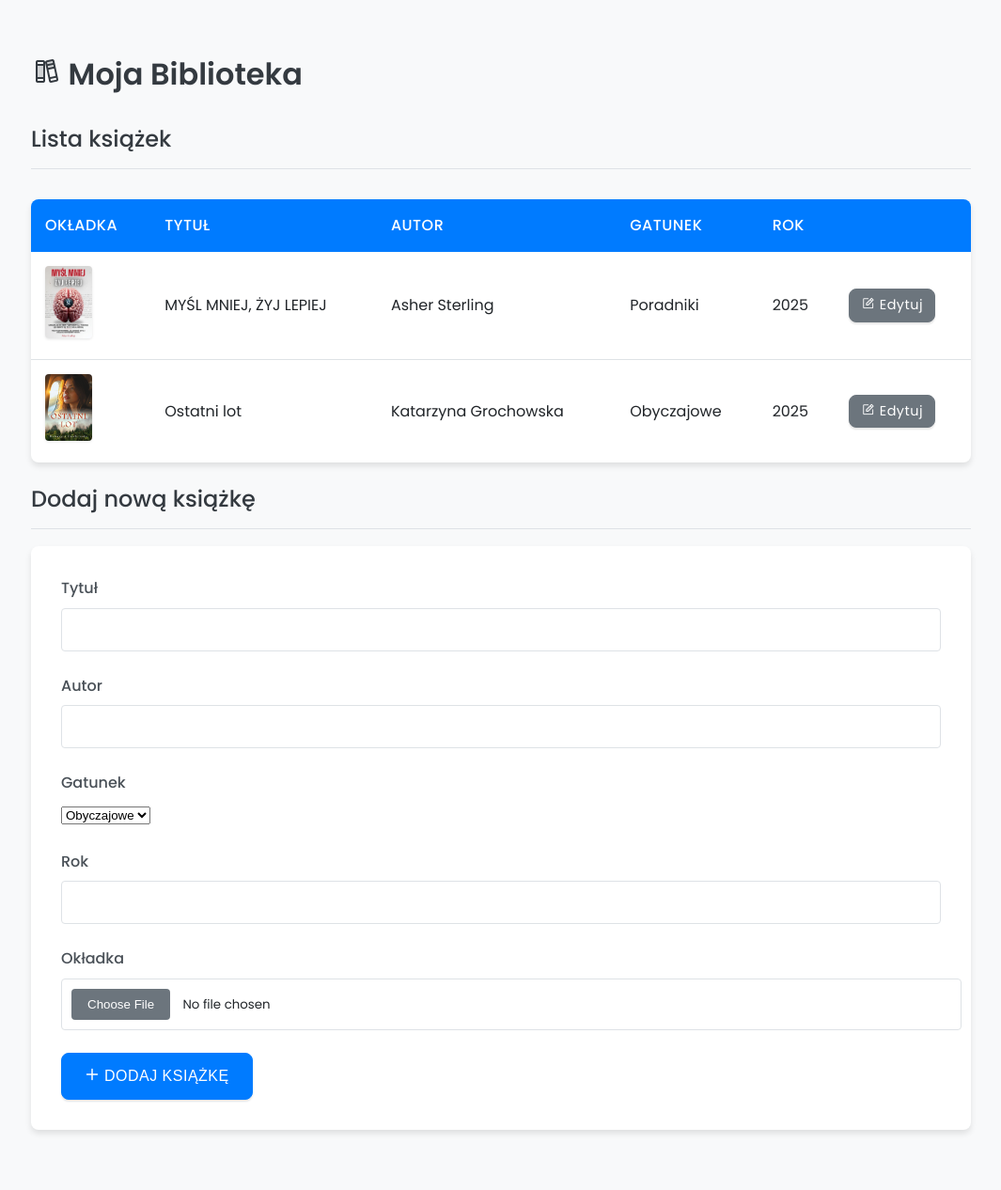
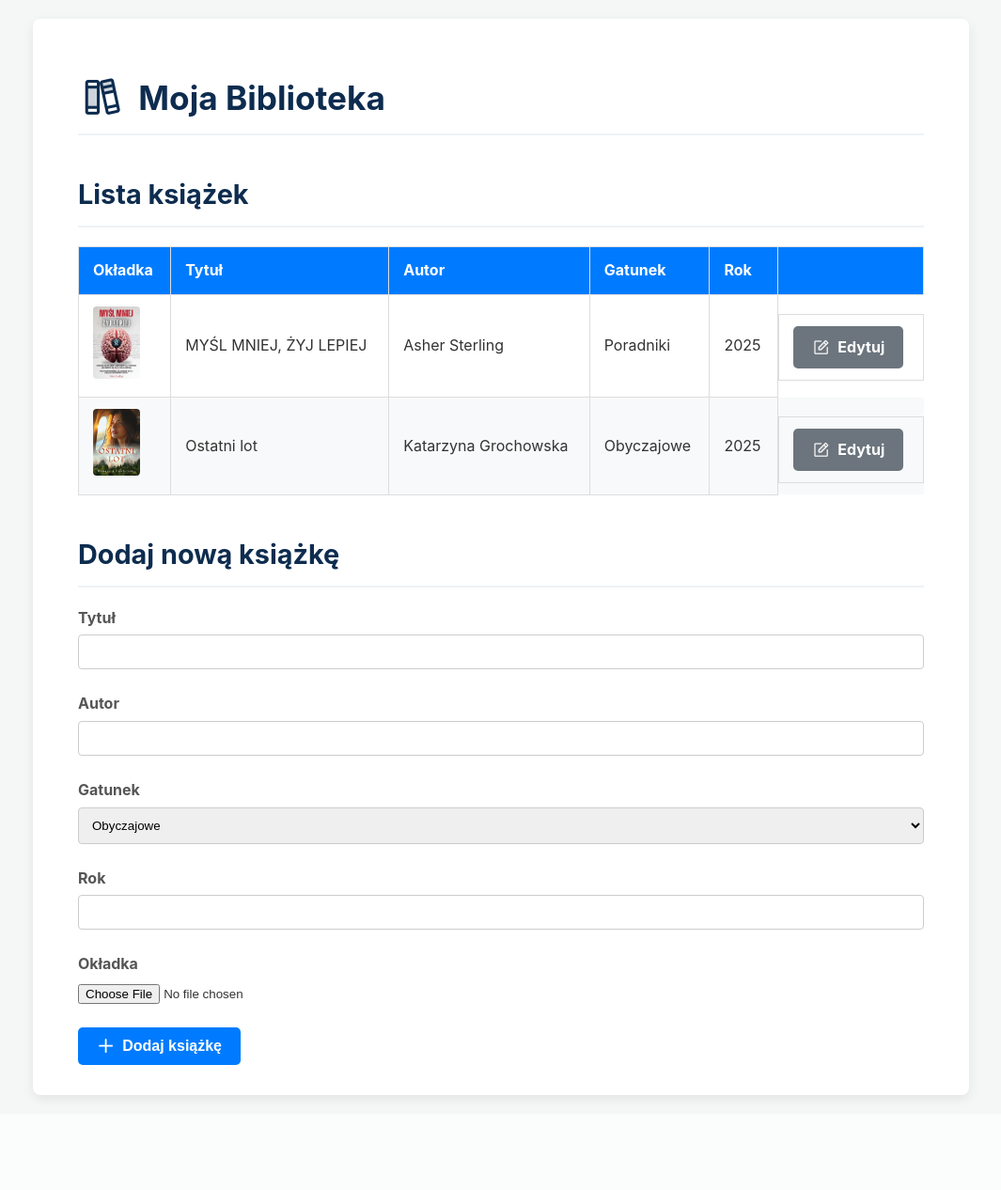
Before and after one commit to MarcinSachs/kodilla_biblioteka_wtf, a Flask app: page /library/ in a window 1280 px wide. Shown: the whole page at 94% size, without its empty margins (107-1172 px from the left). After the commit the page ends 1185 px from the top, so only its background shows below. Run offline with Flask 3, Linux system fonts and the light colour scheme; some libraries are stand-ins or nearby versions.

Commit message:
Style fixed

```diff
--- a/books.json
+++ b/books.json
@@ -1 +1 @@
-[{"title": "MYŚL MNIEJ, ŻYJ LEPIEJ", "author": "Asher Sterling", "genre": "Poradniki", "year": 2025, "cover": "71zbwE1wXiL._SL1500_.jpg"}, {"title": "Ostatni lot", "author": "Katarzyna Grochowska", "genre": "Obyczajowe", "year": 2025, "cover": "9788368302349.jpg"}]
+[{"id": 1, "title": "MYŚL MNIEJ, ŻYJ LEPIEJ", "author": "Asher Sterling", "genre": "Poradniki", "year": 2025, "cover": "71zbwE1wXiL._SL1500_.jpg"}, {"id": 2, "title": "Ostatni lot", "author": "Katarzyna Grochowska", "genre": "Obyczajowe", "year": 2025, "cover": "9788368302349.jpg"}]
--- a/static/style.css
+++ b/static/style.css
@@ -1,271 +1,211 @@
-@import url('https://fonts.googleapis.com/css2?family=Poppins:wght@300;400;500;600&display=swap');
-
-:root {
-    --secondary-color: #6c757d;
-    --secondary-hover: #5a6268;
-    --success-color: #28a745;
-    --success-hover: #218838;
-    --danger-color: #dc3545;
-    --danger-hover: #c82333;
-    --light-gray: #f8f9fa;
-    --gray: #dee2e6;
-    --dark-gray: #343a40;
-    --text-color: #212529;
-    --white: #fff;
-    --border-radius: 8px;
-    --box-shadow: 0 4px 6px rgba(0, 0, 0, 0.1);
-    --transition: all 0.3s ease;
-    --primary-color: #007bff;
-    --primary-hover: #0056b3;
-}
-
+/* --- Global Styles & Typography --- */
 body {
-    font-family: 'Poppins', -apple-system, BlinkMacSystemFont, "Segoe UI", Roboto, "Helvetica Neue", Arial, sans-serif;
+    font-family: -apple-system, BlinkMacSystemFont, "Segoe UI", Roboto, "Helvetica Neue", Arial, sans-serif;
+    background-color: #f4f7f6; /* Light gray background */
+    color: #333;
     margin: 0;
-    padding: 2em;
-    background-color: var(--light-gray);
-    color: var(--text-color);
+    padding: 20px;
     line-height: 1.6;
 }
 
 .container {
-    max-width: 1000px;
+    max-width: 900px;
     margin: 0 auto;
-    padding: 0 1em;
+    background-color: #ffffff;
+    padding: 2em 3em;
+    border-radius: 8px;
+    box-shadow: 0 4px 12px rgba(0, 0, 0, 0.08);
 }
 
-h1,
-h2 {
-    color: var(--dark-gray);
-    margin-bottom: 0.75em;
+h1, h2 {
+    color: #0d2c4f; /* Dark blue for headers */
+    border-bottom: 2px solid #eef2f5;
+    padding-bottom: 10px;
+    margin-bottom: 20px;
 }
 
 h1 {
-    font-weight: 600;
+    font-size: 2.2em;
+    display: flex;
+    align-items: center;
+    gap: 15px;
 }
 
 h2 {
-    font-weight: 500;
-    border-bottom: 1px solid var(--gray);
-    padding-bottom: 0.5em;
+    font-size: 1.8em;
+    margin-top: 40px;
+}
+
+a {
+    color: #007bff;
+    text-decoration: none;
+}
+
+a:hover {
+    text-decoration: underline;
 }
 
 /* --- Table Styles --- */
 table {
     width: 100%;
     border-collapse: collapse;
-    margin-top: 2em;
-    background-color: var(--white);
-    box-shadow: var(--box-shadow);
-    border-radius: var(--border-radius);
-    overflow: hidden;
+    margin-top: 20px;
 }
 
-th,
-td {
-    padding: 15px;
+thead tr {
+    background-color: #007bff; /* Primary blue for table header */
+    color: #ffffff;
     text-align: left;
-    vertical-align: middle;
-    border-bottom: 1px solid var(--gray);
 }
 
-thead th {
-    background-color: var(--primary-color);
-    color: var(--white);
-    font-weight: 500;
-    text-transform: uppercase;
-    letter-spacing: 0.5px;
-    border-bottom: none;
+th, td {
+    padding: 12px 15px;
+    border: 1px solid #ddd;
+}
+
+tbody tr:nth-of-type(even) {
+    background-color: #f8f9fa; /* Zebra striping for rows */
 }
 
 tbody tr:hover {
-    background-color: #f1f1f1;
+    background-color: #e9ecef;
 }
 
-tbody tr:last-child td {
-    border-bottom: none;
+.book-cover-thumbnail {
+    width: 50px;
+    height: auto;
+    border-radius: 4px;
 }
 
 /* --- Form Styles --- */
 form {
-    border: none;
-    padding: 2em;
-    border-radius: var(--border-radius);
-    background-color: var(--white);
-    box-shadow: var(--box-shadow);
-    margin-bottom: 2em;
+    margin-top: 20px;
 }
 
 .form-group {
-    margin-bottom: 1.5em;
+    margin-bottom: 1.5rem;
 }
 
-label {
+.form-group label {
     display: block;
-    margin-bottom: 0.5em;
-    font-weight: 500;
-    color: #495057;
+    margin-bottom: 5px;
+    font-weight: bold;
+    color: #555;
 }
 
-input[type="text"],
-input[type="number"] {
+.form-group input[type="text"],
+.form-group input[type="number"],
+.form-group select {
     width: 100%;
-    padding: 12px;
-    box-sizing: border-box;
-    border: 1px solid var(--gray);
+    padding: 10px;
+    border: 1px solid #ccc;
     border-radius: 4px;
-    transition: var(--transition);
-    font-family: 'Poppins', sans-serif;
+    box-sizing: border-box; /* Important for consistent sizing */
 }
 
-input[type="text"]:focus,
-input[type="number"]:focus {
-    outline: none;
-    border-color: var(--primary-color);
-    box-shadow: 0 0 0 3px rgba(0, 123, 255, 0.25);
+/* --- Buttons & Actions --- */
+.actions {
+    display: flex;
+    gap: 10px;
+    align-items: center;
+    margin-top: 20px;
 }
 
-input[type="file"] {
-    display: block;
-    width: 100%;
-    padding: 10px;
-    border: 1px solid var(--gray);
-    border-radius: 4px;
-    font-family: 'Poppins', sans-serif;
-    background-color: var(--white);
+.btn {
+    display: inline-flex;
+    align-items: center;
+    gap: 8px;
+    padding: 10px 20px;
+    border: none;
+    border-radius: 5px;
+    cursor: pointer;
+    font-size: 1em;
+    font-weight: bold;
+    text-decoration: none;
+    color: white;
+    background-color: #007bff; /* Primary blue */
+    transition: background-color 0.2s ease-in-out;
 }
 
-input[type="file"]::file-selector-button {
-    font-weight: 400;
-    color: var(--white);
-    background-color: var(--secondary-color);
-    border: 1px solid transparent;
-    padding: 8px 16px;
-    border-radius: 4px;
-    cursor: pointer;
-    transition: var(--transition);
-    margin-right: 1em;
-}
-
-input[type="file"]::file-selector-button:hover {
-    background-color: var(--secondary-hover);
-}
-
-/* --- Button Styles --- */
-.btn,
-input[type="submit"] {
-    display: inline-block;
-    font-weight: 400;
-    color: var(--white);
-    text-align: center;
-    vertical-align: middle;
-    cursor: pointer;
-    user-select: none;
-    background-color: var(--primary-color);
-    border: 1px solid var(--primary-color);
-    padding: 12px 24px;
-    font-size: 1em;
-    line-height: 1.5;
-    border-radius: var(--border-radius);
-    transition: var(--transition);
+.btn:hover {
+    background-color: #0056b3; /* Darker blue on hover */
     text-decoration: none;
-    box-shadow: 0 2px 2px rgba(0, 0, 0, 0.1);
-    text-transform: uppercase;
-    letter-spacing: 0.5px;
-}
-
-.btn:hover,
-input[type="submit"]:hover {
-    background-color: var(--primary-hover);
-    border-color: var(--primary-hover);
-    text-decoration: none;
-    color: var(--white);
-    transform: translateY(-2px);
-    box-shadow: 0 6px 10px rgba(0, 0, 0, 0.15);
 }
 
 .btn-secondary {
-    background-color: var(--secondary-color);
-    border-color: var(--secondary-color);
+    background-color: #6c757d; /* Gray for secondary actions */
 }
 
 .btn-secondary:hover {
-    background-color: var(--secondary-hover);
-    border-color: var(--secondary-hover);
+    background-color: #5a6268;
 }
 
-/* --- Actions & Links --- */
-div.actions {
-    display: flex;
-    gap: 10px;
-    align-items: center;
-    margin-top: 1.5em;
-}
-
-td.actions .btn {
-    padding: 6px 12px;
-    font-size: 0.9em;
-    text-transform: none;
-}
-
-/* --- Flashes & Errors --- */
-.flashes {
-    list-style-type: none;
-    padding: 0;
-    margin-bottom: 1em;
-}
-
+/* --- Messages & Errors --- */
 .flashes li {
-    padding: 15px;
-    margin-bottom: 1em;
-    box-shadow: var(--box-shadow);
+    list-style: none;
+    padding: 1rem;
+    margin-bottom: 1rem;
     border-radius: 5px;
+    border: 1px solid transparent;
 }
 
 .flashes .success {
+    color: #155724;
     background-color: #d4edda;
-    color: #155724;
-    border: 1px solid #c3e6cb;
-}
-
-.flashes .error {
-    background-color: #f8d7da;
-    color: #721c24;
-    border: 1px solid #f5c6cb;
+    border-color: #c3e6cb;
 }
 
 .errors {
-    list-style-type: none;
+    list-style: none;
     padding: 0;
-    margin: 0.25em 0 0 0;
+    margin-top: 5px;
+}
+
+.errors li {
+    color: #721c24; /* Dark red for error text */
     font-size: 0.9em;
 }
 
-.errors li {
-    color: #dc3545;
-}
-
-/* --- Cover Styles --- */
-.book-cover-thumbnail {
-    max-width: 50px;
-    height: auto;
-    border-radius: 4px;
-    box-shadow: 0 1px 3px rgba(0, 0, 0, 0.1);
-}
-
+/* --- Book Details Specific --- */
 .current-cover {
-    margin-bottom: 2em;
-    text-align: center;
-}
-
-.current-cover p {
-    font-weight: 500;
-    margin-bottom: 1em;
+    margin-bottom: 20px;
 }
 
 .book-cover-preview {
-    max-width: 200px;
-    height: auto;
-    border-radius: var(--border-radius);
-    box-shadow: var(--box-shadow);
+    max-width: 150px;
+    border: 1px solid #ddd;
+    padding: 5px;
+    border-radius: 4px;
 }
+
+/* --- Icon Styles (Phosphor & FontAwesome) --- */
+[class*="ph-"], .fas {
+    transition: transform 0.2s ease-in-out, color 0.2s ease-in-out;
+    vertical-align: middle; /* Lepsze wyrównanie z tekstem */
+    font-size: 1.2em; /* Lekko powiększone ikony */
+    line-height: 1;
+}
+
+/* Efekt hover dla ikon wewnątrz przycisków i linków */
+.btn:hover [class*="ph-"],
+.btn:hover .fas {
+    transform: scale(1.15) rotate(-5deg); /* Powiększenie i lekki obrót po najechaniu */
+}
+
+/* Specjalny styl dla ikony w głównym nagłówku */
+h1 .ph-books {
+    font-size: 1.4em;
+    --ph-primary-color: #007bff;
+    --ph-secondary-color: #a8d8ff;
+    transition: transform 0.3s ease-in-out;
+}
+
+h1:hover .ph-books {
+    transform: scale(1.1);
+}
+
+/* Dodatkowy styl dla ikony edycji, aby była spójna */
+.btn-secondary .ph-note-pencil {
+    --ph-primary-color: #ffffff;
+    --ph-secondary-color: #d1d5db;
+}
--- a/templates/book_details.html
+++ b/templates/book_details.html
@@ -6,7 +6,7 @@
     <meta name="viewport" content="width=device-width, initial-scale=1.0">
     <title>Edytuj książkę - {{ book.title }}</title>
     <link rel="stylesheet" href="{{ url_for('static', filename='style.css') }}">
-    <link rel="stylesheet" href="https://cdnjs.cloudflare.com/ajax/libs/font-awesome/5.15.4/css/all.min.css">
+    <link rel="stylesheet" href="https://cdn.jsdelivr.net/npm/@phosphor-icons/web@2.1.1/src/duotone/style.css">
 </head>
 
 <body>
@@ -90,10 +90,10 @@
 
             <div class="actions">
                 <button type="submit" name="submit" class="btn">
-                    <i class="fas fa-save"></i> Zapisz zmiany
+                    <i class="ph-duotone ph-floppy-disk"></i> Zapisz zmiany
                 </button>
                 <a href="{{ url_for('library') }}" class="btn btn-secondary">
-                    <i class="fas fa-arrow-left"></i> Powrót do listy
+                    <i class="ph-duotone ph-arrow-left"></i> Powrót do listy
                 </a>
             </div>
         </form>
--- a/templates/library.html
+++ b/templates/library.html
@@ -6,7 +6,6 @@
     <meta name="viewport" content="width=device-width, initial-scale=1.0">
     <title>Biblioteka</title>
     <link rel="stylesheet" href="{{ url_for('static', filename='style.css') }}">
-    <link rel="stylesheet" href="https://cdnjs.cloudflare.com/ajax/libs/font-awesome/5.15.4/css/all.min.css">
     <link rel="stylesheet" href="https://cdn.jsdelivr.net/npm/@phosphor-icons/web@2.1.1/src/duotone/style.css">
     <link rel="stylesheet" href="https://cdn.jsdelivr.net/npm/@phosphor-icons/web@2.1.1/src/bold/style.css">
 </head>
```
Also changed, not shown: other parts of templates/library.html (+1 -1 lines).
